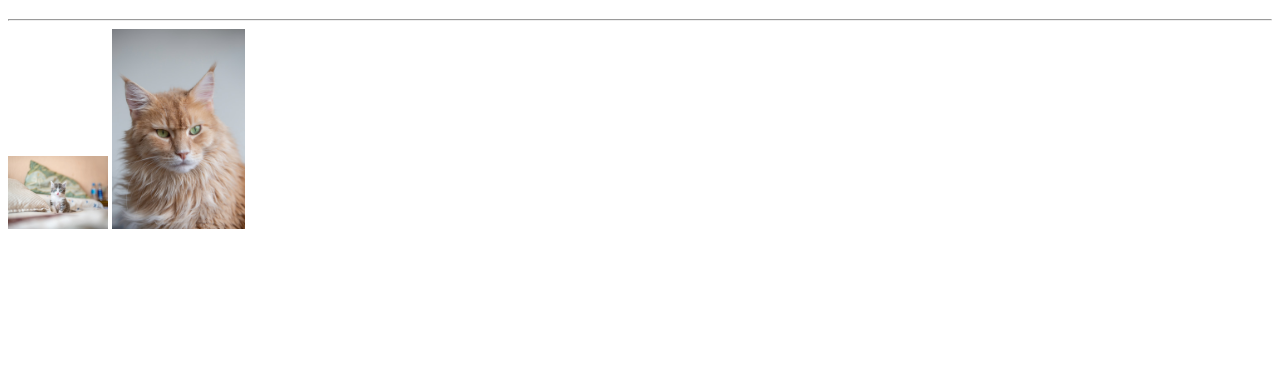
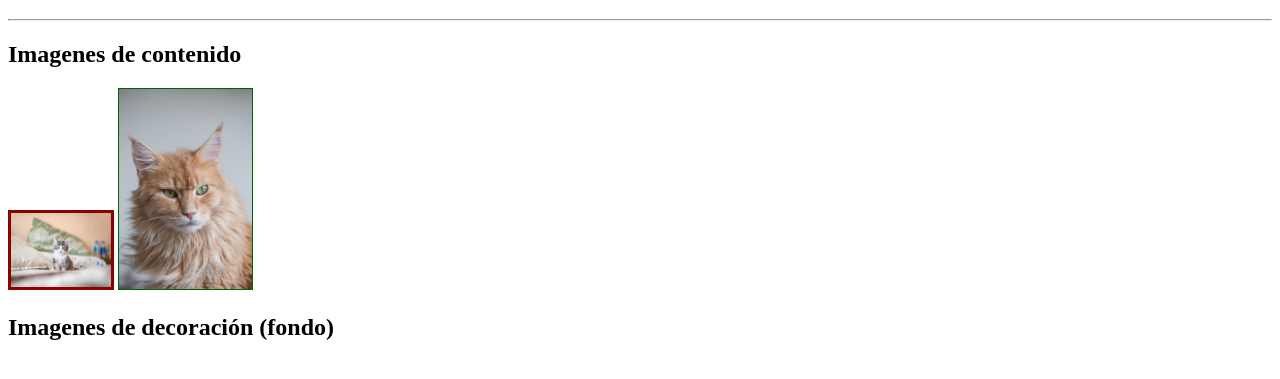
Before and after one commit to mlapeducacionit/pescar_desarrolo-web-avanzado-03, a website built with Vite: page 01.fondos-e-imagenes.cont/index.html in a window 1280 px wide. Shown: the part 61-440 px from the top of the page. Built offline with nearby package versions, Linux system fonts and the light colour scheme.

Commit message:
Fondos o imagenes de decoración

```diff
--- a/01.fondos-e-imagenes.cont/index.html
+++ b/01.fondos-e-imagenes.cont/index.html
@@ -13,9 +13,15 @@
     <!-- * <---- Verde claro -->
     <!-- ? <---- Azul -->
     <!-- TODO <---- Naranja -->
+    <h2>Imagenes de contenido</h2>
     <!-- Imagenes de contenido -->
-    <img class="w-100" src="/imgs/gatito-chiquitin.jpg" alt="Gatito bebe arriba de una cama alrededor de almohadas">
-    <img class="h-200" src="/imgs/gatito-primer-plano.jpg" alt="Un foto del un gato adulto de frente en primer plano">
+    <img class="w-100 border-red-md border-blue-md" src="/imgs/gatito-chiquitin.jpg" alt="Gatito bebe arriba de una cama alrededor de almohadas">
+    <img class="h-200 border-green-sd" src="/imgs/gatito-primer-plano.jpg" alt="Un foto del un gato adulto de frente en primer plano">
+
+    <h2>Imagenes de decoración (fondo)</h2>
+
+    <div class="fondo"></div>
+
 
     <script type="module" src="/src/main.js"></script>
   </body>
--- a/01.fondos-e-imagenes.cont/src/style.css
+++ b/01.fondos-e-imagenes.cont/src/style.css
@@ -15,5 +15,20 @@
     height: 200px;
 }
 
+.border-blue-md {
+    border: 3px solid darkblue;
+}
+
+.border-red-md {
+    border: 3px solid darkred;
+}
+
+.border-green-sd {
+    border: 1px solid darkgreen;
+}
+
+
+
+
 /* Imagenes propoción */
 /* aspect ratio -> relación de aspecto */
```
